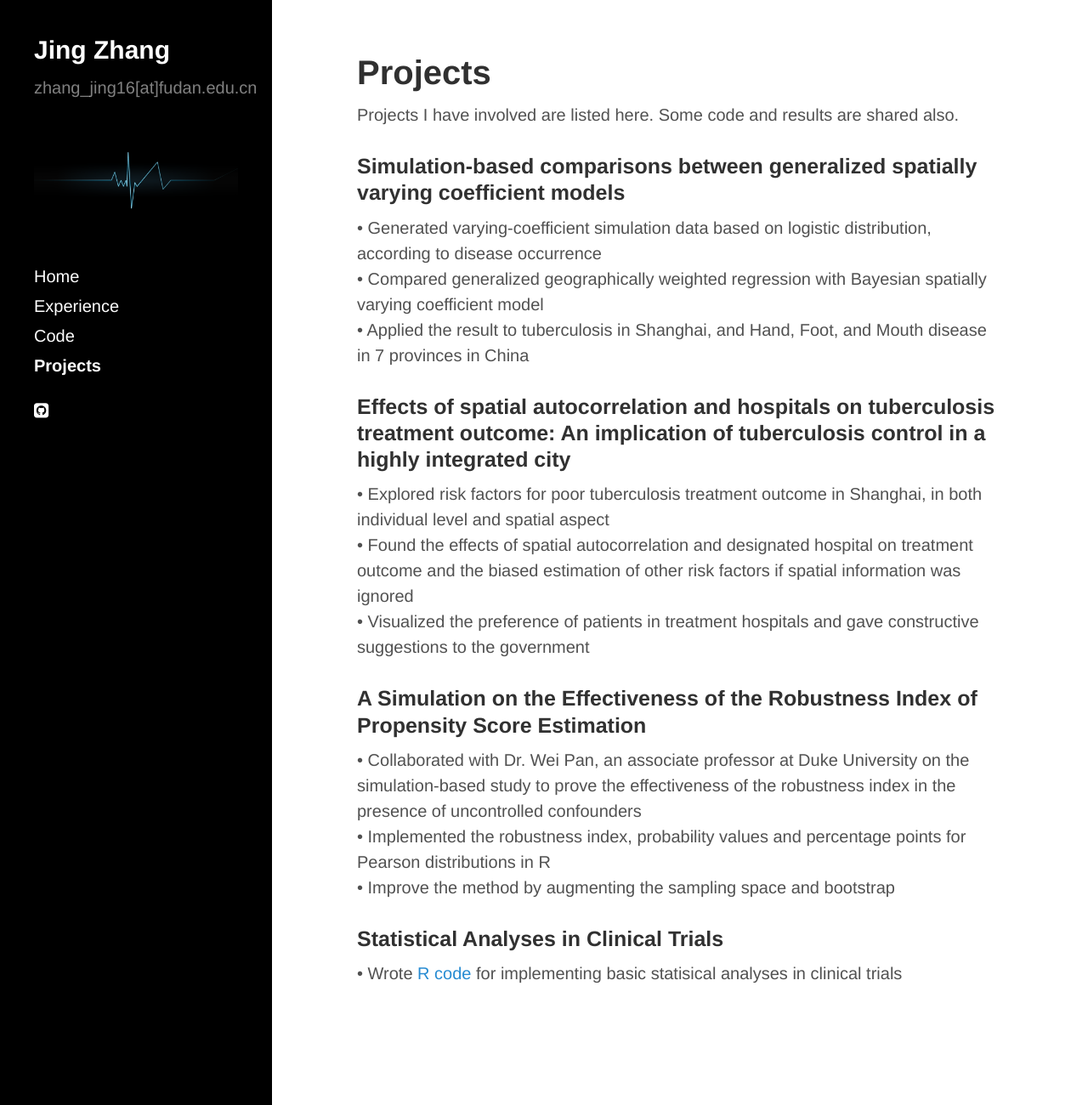
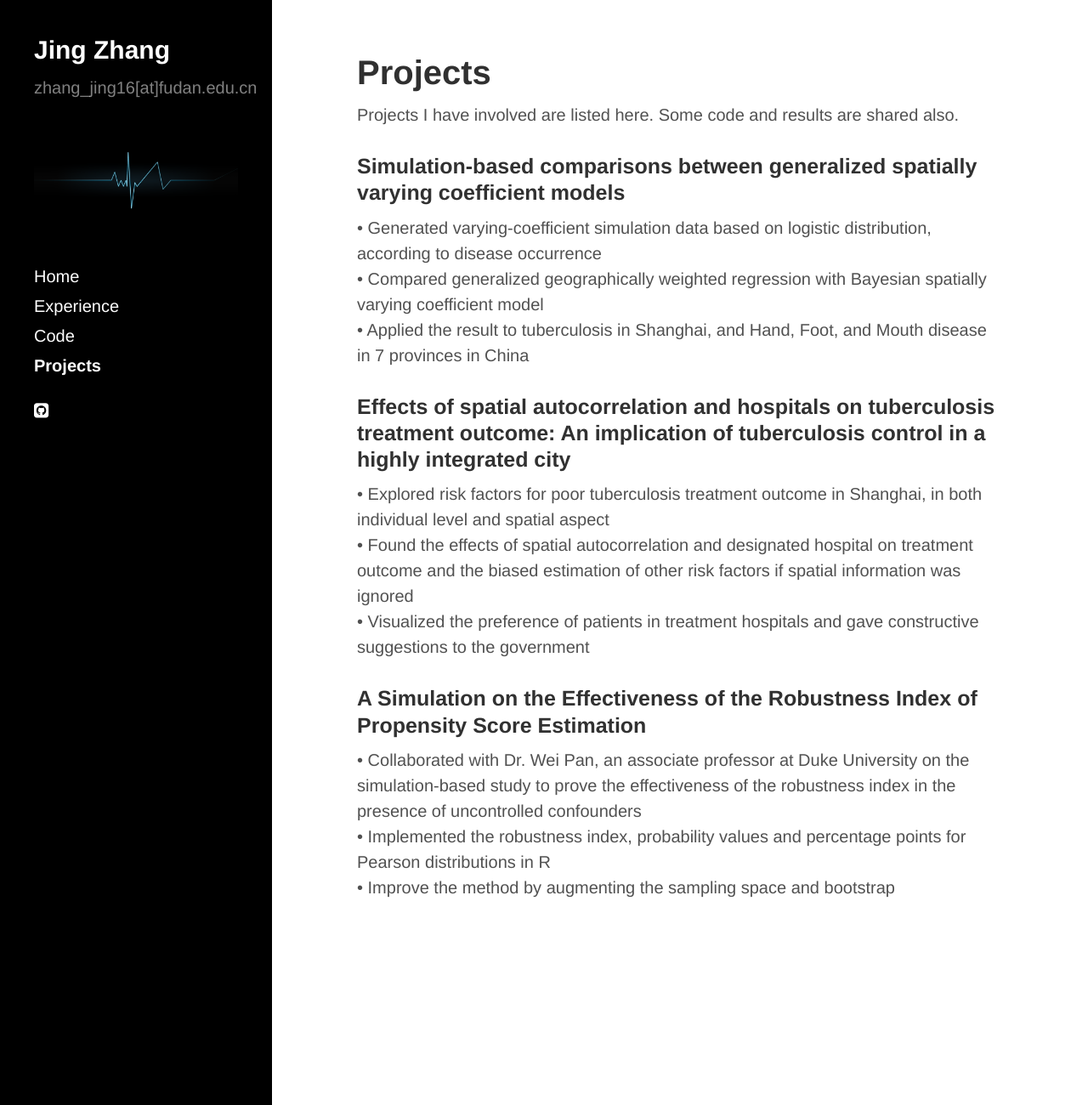
Before and after one commit to jingzhang1/jingzhang1.github.io, a Jekyll site: the page built from projects.md, in a window 1280 px wide and 1300 px high. Shown: the whole window at 85% size. Built offline with Jekyll 4.4.1, drawn with Linux system fonts in a browser that asks for light colours; nearby versions of some CDN libraries.

Commit message:
Update projects.md

```diff
--- a/projects.md
+++ b/projects.md
@@ -19,6 +19,3 @@ Projects I have involved are listed here. Some code and results are shared also.
 • Collaborated with Dr. Wei Pan, an associate professor at Duke University on the simulation-based study to prove the effectiveness of the robustness index in the presence of uncontrolled confounders
 • Implemented the robustness index, probability values and percentage points for Pearson distributions in R
 • Improve the method by augmenting the sampling space and bootstrap
-
-### Statistical Analyses in Clinical Trials
-• Wrote [R code](https://github.com/jingzhang1/jingzhang1.github.io/blob/master/projects/clinical_trial.md) for implementing basic statisical analyses in clinical trials
```
